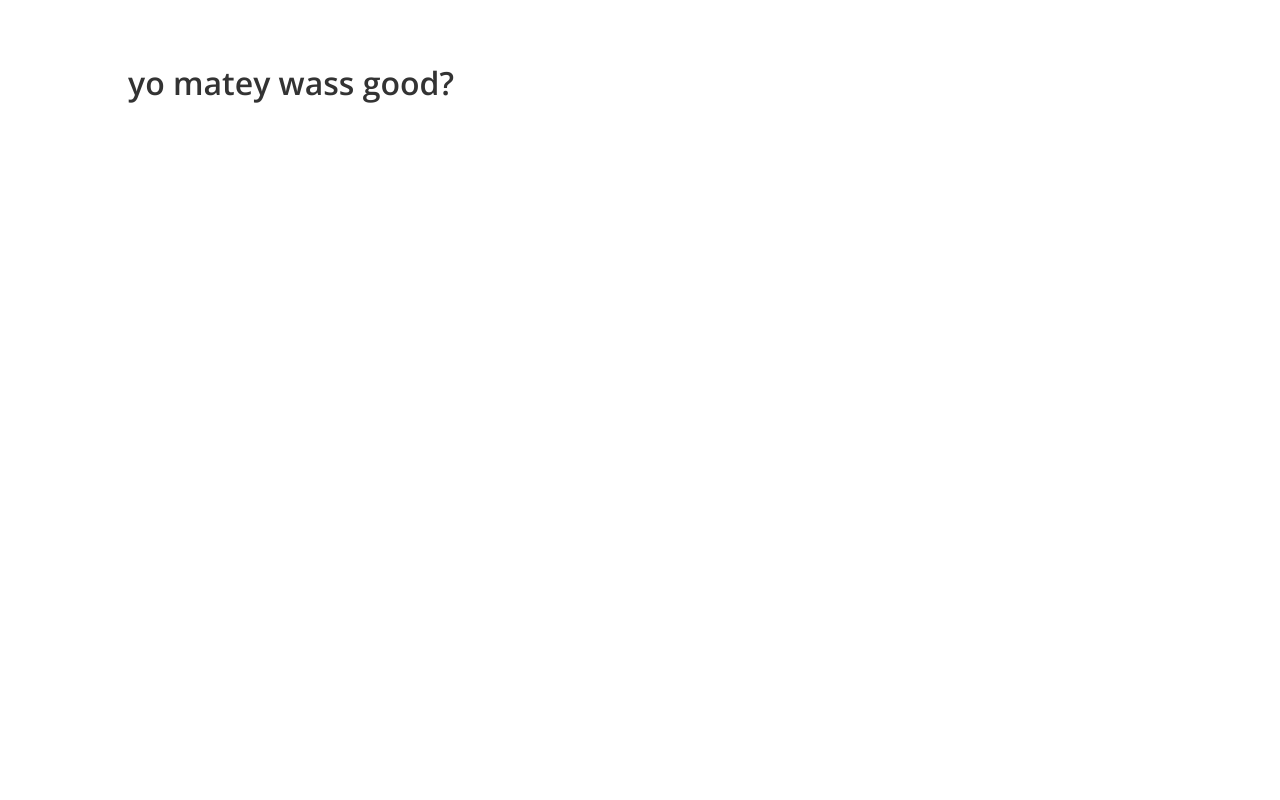
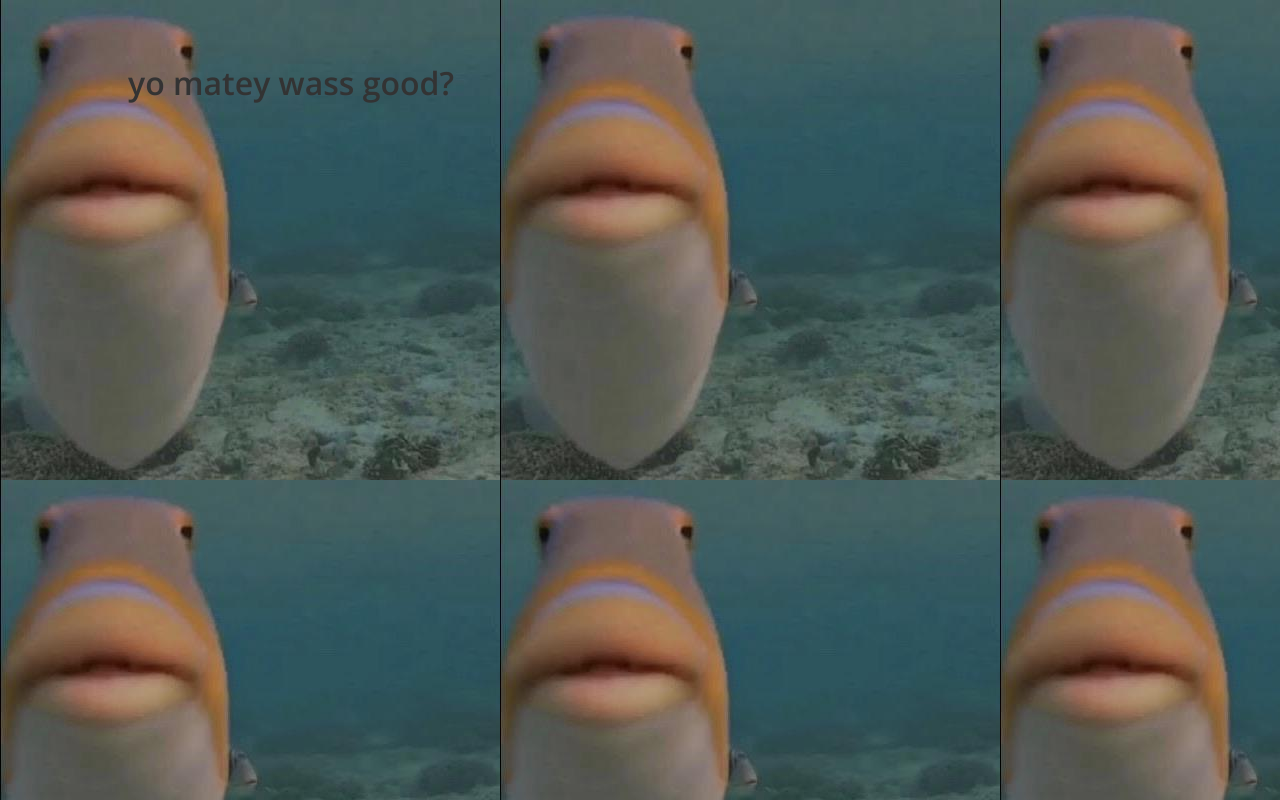
Before and after one commit to SionM1/SionM1.github.io, a plain HTML site: page index.html in a window 1280 px wide. Drawn offline with nearby package versions, Linux system fonts and the light colour scheme.

Commit message:
background

```diff
--- a/stylesheet.css
+++ b/stylesheet.css
@@ -5,7 +5,7 @@ body{
     overflow-x: hidden;
     overflow-y: scroll;
     color: #333333;
-
+    background-image: url("background.jpg");
     transition: all 0.2s;
   }
 
```
Also changed, not shown: background.jpg (added).
